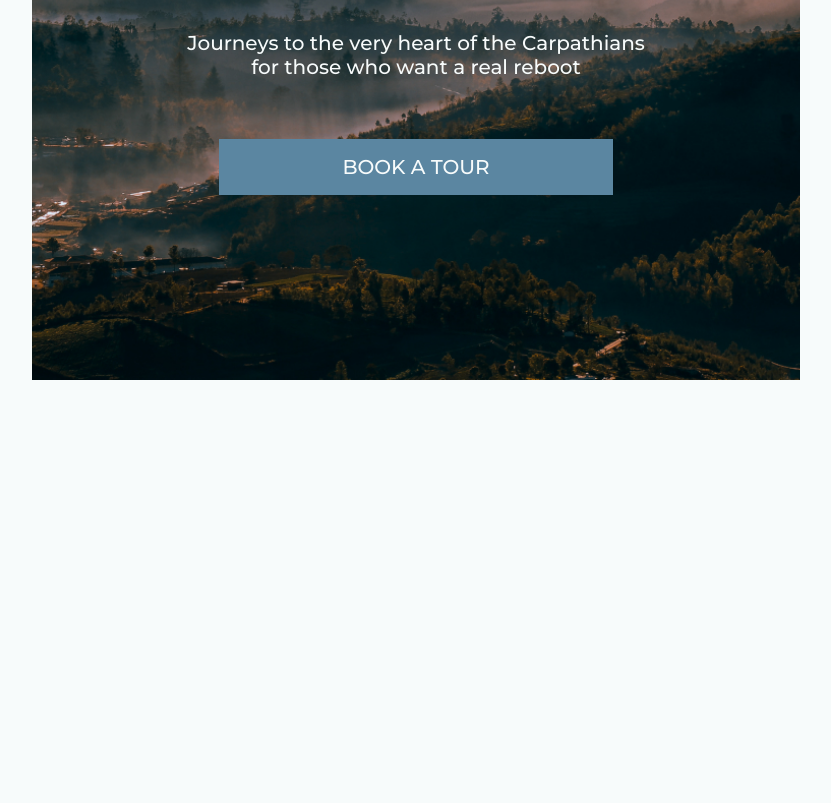
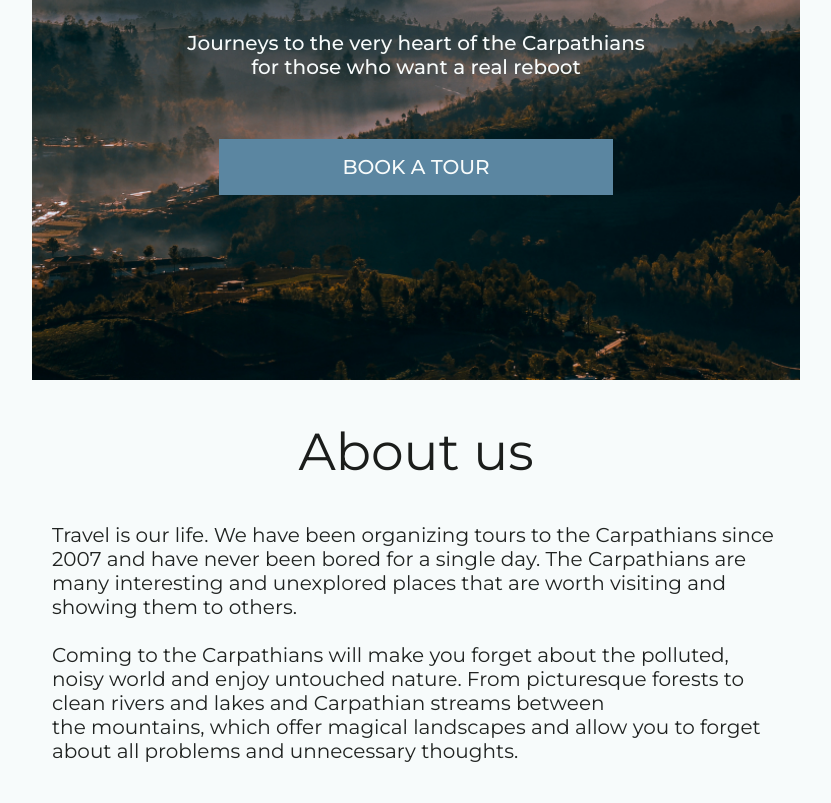
Before and after one commit to anastasiia-riabokon/my-project-tour, a website built with Vite: page src/index.html in a window 1280 px wide. Shown: the part 452-1255 px from the top of the page, without its empty margins (224-1055 px from the left). Before the commit the page ends 832 px from the top, so only its background shows below. Built offline with nearby package versions, Linux system fonts and the light colour scheme.

Commit message:
add about-us

```diff
--- a/src/css/about-us.css
+++ b/src/css/about-us.css
@@ -0,0 +1,11 @@
+@media only screen and (min-width: 768px) {
+  .section-text {
+    font-size: 20px;
+  }
+}
+
+@media only screen and (min-width: 1440px) {
+  .section-text {
+    font-size: 24px;
+  }
+}
--- a/src/css/base.css
+++ b/src/css/base.css
@@ -9,6 +9,8 @@ body {
   font-size: 32px;
   font-weight: var(--regular);
   margin-bottom: 28px;
+  display: grid;
+  place-items: center;
 }
 
 @media only screen and (min-width: 768px) {
--- a/src/partials/about-us.html
+++ b/src/partials/about-us.html
@@ -0,0 +1,17 @@
+<section class="section">
+  <div class="container">
+    <h2 class="section-title">About us</h2>
+    <p class="section-text">
+      Travel is our life. We have been organizing tours to the Carpathians since
+      2007 and have never been bored for a single day. The Carpathians are many
+      interesting and unexplored places that are worth visiting and showing them
+      to others.<br />
+      <br />
+      Coming to the Carpathians will make you forget about the polluted, noisy
+      world and enjoy untouched nature. From picturesque forests to clean rivers
+      and lakes and Carpathian streams between the&nbsp;mountains,&nbsp;which
+      offer magical landscapes and allow you to forget about all problems and
+      unnecessary thoughts.
+    </p>
+  </div>
+</section>
```
